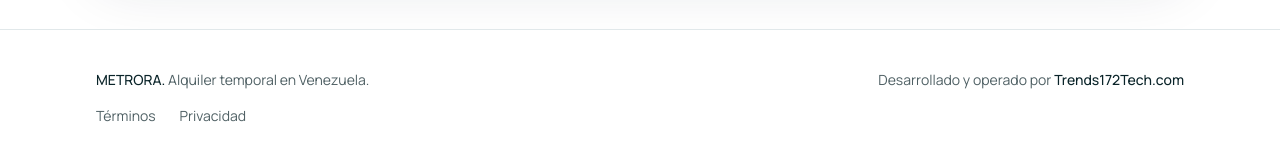
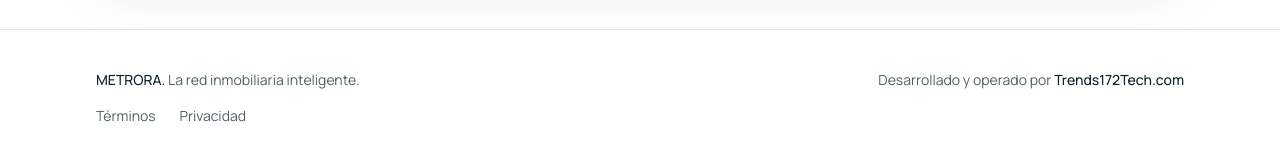
Before and after one commit to Guntherdrb30/godplace, a Next.js app: page / in a window 1280 px wide. Shown: the part 3294-3454 px from the top of the page. Built offline with nearby package versions, Linux system fonts and the light colour scheme; no server answers; the database is empty.

Commit message:
feat(metrora): rebrand public footer

```diff
--- a/src/components/site/footer.tsx
+++ b/src/components/site/footer.tsx
@@ -11,7 +11,7 @@ export async function SiteFooter() {
           <div>
             <span className="font-medium text-foreground">{branding.brandName}.</span>{" "}
             <span className="text-muted-foreground">
-              Alquiler temporal en Venezuela.
+              La red inmobiliaria inteligente.
             </span>
           </div>
           <div className="text-muted-foreground">
```
